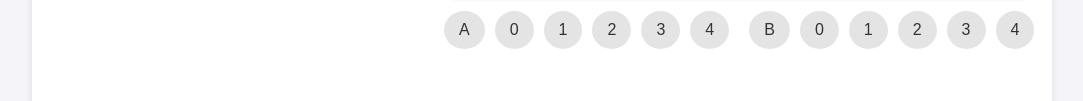
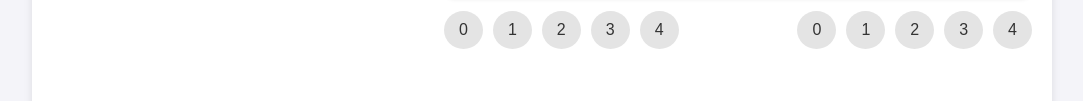
Before and after one commit to skmakau/Video_Patient_Eval_Test, a plain HTML site: page index.html in a window 1280 px wide. Shown: the part 1180-1281 px from the top of the page, without its empty margins (98-1181 px from the left). Drawn offline with Linux system fonts and the light colour scheme; a web font is replaced by a local one.

Commit message:
Update index.html

```diff
--- a/index.html
+++ b/index.html
@@ -114,7 +114,7 @@
                         </video>
                         <div class="rating-scale rating-scale-combined">
                             <div class="rating-section">
-                                <label for="video3-2">A</label>
+                                <!--label for="video3-2">A</label-->
                                 <input type="radio" id="video3-2-1" name="video3_2" value="0">
                                 <label for="video3-2-1">0</label>
                                 <input type="radio" id="video3-2-2" name="video3_2" value="1">
@@ -127,7 +127,7 @@
                                 <label for="video3-2-5">4</label>
                             </div>
                             <div class="rating-section">
-                                <label for="video3-3">B</label>
+                                <!--label for="video3-3">B</label-->
                                 <input type="radio" id="video3-3-1" name="video3_3" value="0">
                                 <label for="video3-3-1">0</label>
                                 <input type="radio" id="video3-3-2" name="video3_3" value="1">
```
